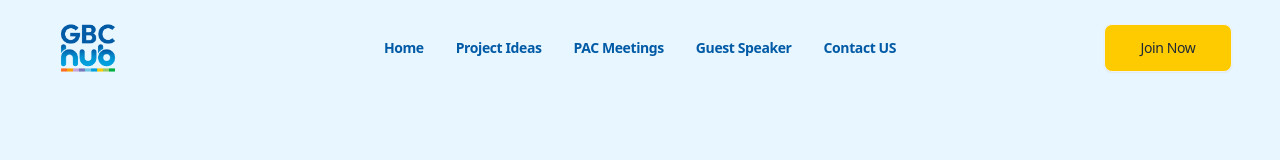
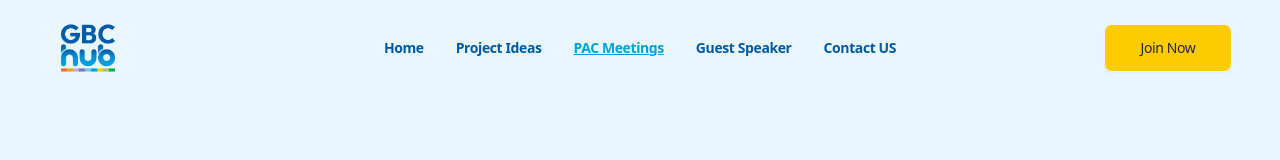
Before and after one commit to neginheidarii/Gbc_Hub, a React (Vite) app: page /pac-meetings in a window 1280 px wide. Shown: the top 160 px of the page. Built offline with nearby package versions, Linux system fonts and the light colour scheme.

Commit message:
clean code practices

```diff
--- a/src/Components/Navbar.jsx
+++ b/src/Components/Navbar.jsx
@@ -1,7 +1,14 @@
-import React from 'react'
+import React from "react";
 import logo from "../assets/logo/logo.png";
-import {Link} from "react-router-dom";
-import {Home, ProjectIdeas, PacMeetings, Speaker, Contact} from "../Screens";
+import { NavLink, Link } from "react-router-dom";
+
+const navItems = [
+  { path: "/", label: "Home" },
+  { path: "/project-ideas", label: "Project Ideas" },
+  { path: "/pac-meetings", label: "PAC Meetings" },
+  { path: "/guest-speaker", label: "Guest Speaker" },
+  { path: "/contact-us", label: "Contact US" },
+];
 
 const Navbar = () => {
   return (
@@ -28,42 +35,30 @@ const Navbar = () => {
             tabIndex={0}
             className="menu menu-sm dropdown-content  rounded-box z-[1] mt-3 w-52 p-2 shadow "
           >
-            <li className="">
-              <a className="">Home</a>
-            </li>
-            <li>
-              <a>Project Ideas</a>
-            </li>
-            <li>
-              <a>PAC Meetings</a>
-            </li>
-            <li>
-              <a>Guest Speaker</a>
-            </li>
-            <li>
-              <a>Contact US</a>
-            </li>
+            {navItems.map((item) => (
+              <li key={item.path}>
+                <NavLink to={item.path}> {item.label} </NavLink>
+              </li>
+            ))}
           </ul>
         </div>
         <img src={logo} alt="logo" className="hidden lg:block w-20" />
       </div>
       <div className="navbar-center hidden lg:flex">
         <ul className="menu menu-horizontal px-1">
-          <li>
-            <Link to="/">Home</Link>
-          </li>
-          <li>
-            <Link to="/project-ideas">Project Ideas</Link>
-          </li>
-          <li>
-            <Link to="/pac-meetings">PAC Meetings</Link>
-          </li>
-          <li>
-            <Link to="/guest-speaker">Guest Speaker</Link>
-          </li>
-          <li>
-            <Link to="/contact-us">Contact US</Link>
-          </li>
+          {navItems.map((item) => (
+            <li key={item.path}>
+              <NavLink
+                to={item.path}
+                className={({ isActive }) =>
+                  isActive ? "text-[#00A1DE] underline" : "text-[#005AA5]"
+                }
+              >
+                {item.label}
+              </NavLink>
+
+            </li>
+          ))}
         </ul>
       </div>
       <div className="navbar-end">
@@ -73,6 +68,6 @@ const Navbar = () => {
       </div>
     </div>
   );
-}
+};
 
-export default Navbar
+export default Navbar;
```
